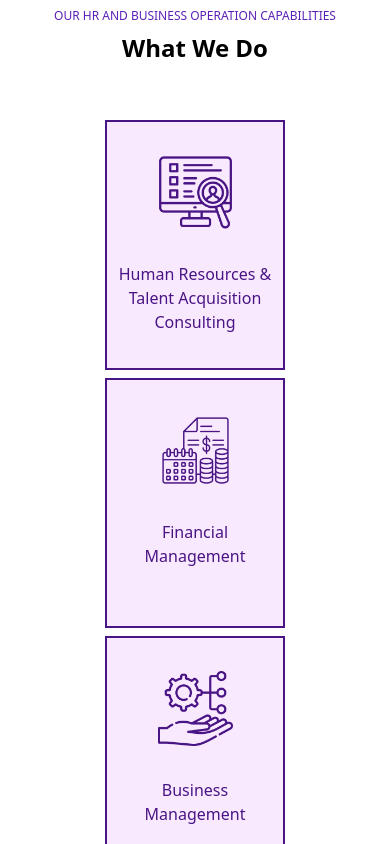
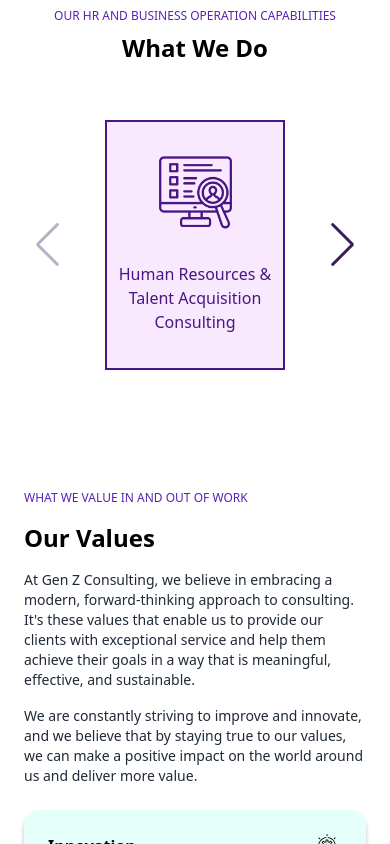
Before and after one commit to angel1254mc/GenZConsulting, a Next.js app: page /about in a window 390 px wide. Shown: the part 1520-2364 px from the top of the page. Built offline with nearby package versions, Linux system fonts and the light colour scheme.

Commit message:
Swiper component for smaller viewports

```diff
--- a/src/components/AboutCapabilities.js
+++ b/src/components/AboutCapabilities.js
@@ -1,7 +1,10 @@
 import Image from 'next/image';
 import React, { useState } from 'react'
 import { useInView, animated as a, useTrail } from 'react-spring';
+import { Navigation } from 'swiper';
+import { SwiperSlide, Swiper } from 'swiper/react';
 import CapabilityFlipCard from './CapabilityFlipCard';
+import Spacer from './Spacer';
 const AboutCapabilities = () => {
 
     const [visited, setVisited] = useState(true);
@@ -20,11 +23,28 @@ const AboutCapabilities = () => {
             <a.p style={trails[0]} className="text-xs xl:text-base md:text-sm text-violet-800 font-light">OUR HR AND BUSINESS OPERATION CAPABILITIES</a.p>
             <a.h1 style={trails[1]} className="text-2xl xl:text-4xl md:text-3xl font-semibold">What We Do</a.h1>
           </section>
-          <div className="flex mb-16 flex-row sm:px-10 flex-wrap justify-center gap-2 sm:gap-4 md:gap-10 w-full items-center">
+          <div className="hidden sm:flex mb-16 flex-row sm:px-10 flex-wrap justify-center gap-2 sm:gap-4 md:gap-10 w-full items-center">
             <CapabilityFlipCard title="Human Resources & Talent Acquisition Consulting" image="/HRTASicon.png" description="Our team of experts can help you develop effective recruitment strategies, conduct candidate searches, and provide guidance on compensation and benefits to ensure that you are able to build the strongest team possible."/>
             <CapabilityFlipCard title="Financial Management" image="/FMicon.png" description="Our team of experts can help you develop and implement effective business strategies, streamline your operations, and provide guidance on everything from financial management to risk assessment."/>
             <CapabilityFlipCard title="Business Management" image="/BMicon.png" description="We offer a range of financial management services, including financial analysis, budgeting, forecasting, and reporting, to help you make informed decisions and manage your finances with confidence."/>
             <CapabilityFlipCard title="Contract Management & Acquisition Support" image="/CM&AS.png" description=" Our team of experts can help you manage all aspects of government contracting, from identifying opportunities to submitting proposals and managing contracts."/>
+          </div>
+          <div className="flex mb-20 sm:hidden w-full justify-center">
+              <Swiper style={{width: "400px"}} className="center-swiper" navigation = {true} modules={[Navigation]}>
+                <SwiperSlide className="flex">
+                  <CapabilityFlipCard title="Human Resources & Talent Acquisition Consulting" image="/HRTASicon.png" description="Our team of experts can help you develop effective recruitment strategies, conduct candidate searches, and provide guidance on compensation and benefits to ensure that you are able to build the strongest team possible."/>
+                </SwiperSlide>
+                <SwiperSlide>
+                  <CapabilityFlipCard title="Financial Management" image="/FMicon.png" description="Our team of experts can help you develop and implement effective business strategies, streamline your operations, and provide guidance on everything from financial management to risk assessment."/>
+                </SwiperSlide>
+
+                <SwiperSlide>
+                  <CapabilityFlipCard title="Business Management" image="/BMicon.png" description="We offer a range of financial management services, including financial analysis, budgeting, forecasting, and reporting, to help you make informed decisions and manage your finances with confidence."/>
+                </SwiperSlide>
+                <SwiperSlide>
+                <CapabilityFlipCard title="Contract Management & Acquisition Support" image="/CM&AS.png" description=" Our team of experts can help you manage all aspects of government contracting, from identifying opportunities to submitting proposals and managing contracts."/>
+                </SwiperSlide>
+              </Swiper>
           </div>
         </div>
     </div>
--- a/src/styles/globals.css
+++ b/src/styles/globals.css
@@ -37,13 +37,11 @@
   align-items: center;
 }
 
-.swiper-slide img {
+.swiper-slide img.testimonial-image {
   display: block;
   width: 100%;
   height: 100%;
   object-fit: cover;
-}
-.swiper-slide img.testimonial-image {
   width: 70px;
   height: 70px;
   border-radius: 10rem;
@@ -201,3 +199,10 @@ background-color: rgba(244, 214, 247, 0.8);
   background-color: #FDE9FF;
   border: 1px solid  #481584;
 }
+.center-swiper > .swiper-wrapper > .swiper-slide {
+  display: flex;
+  justify-content: center;
+}
+.swiper-slide img {
+  unset: all;
+}
```
